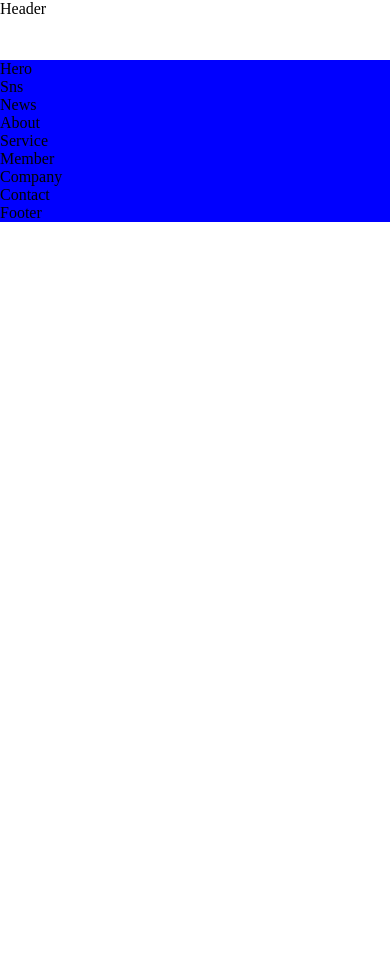
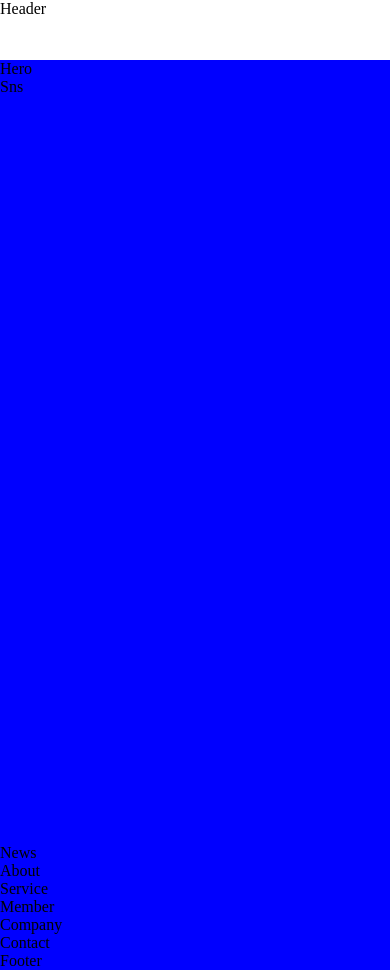
Before and after one commit to kohta9521/Mercury_Company_Site2, a React (Create React App) app: page / in a window 390 px wide. Before the commit the page ends 844 px from the top, so only its background shows below. Built offline with nearby package versions, Linux system fonts and the light colour scheme.

Commit message:
add header and hero

```diff
--- a/src/components/hero/Hero.css
+++ b/src/components/hero/Hero.css
@@ -0,0 +1,11 @@
+.hero {
+  width: 100%;
+  height: calc(100vh - 80px);
+}
+
+@media screen and (max-width: 480px) {
+  .hero {
+    width: 100%;
+    height: calc(100vh - 60px);
+  }
+}
--- a/src/components/hero/Hero.jsx
+++ b/src/components/hero/Hero.jsx
@@ -5,10 +5,12 @@ import Sns from './sns/Sns';
 
 function Hero() {
   return (
-    <>
-      Hero
-      <Sns />
-    </>
+    <div className="hero">
+      <div className="heroContainer">
+        Hero
+        <Sns />
+      </div>
+    </div>
   )
 }
 
```
